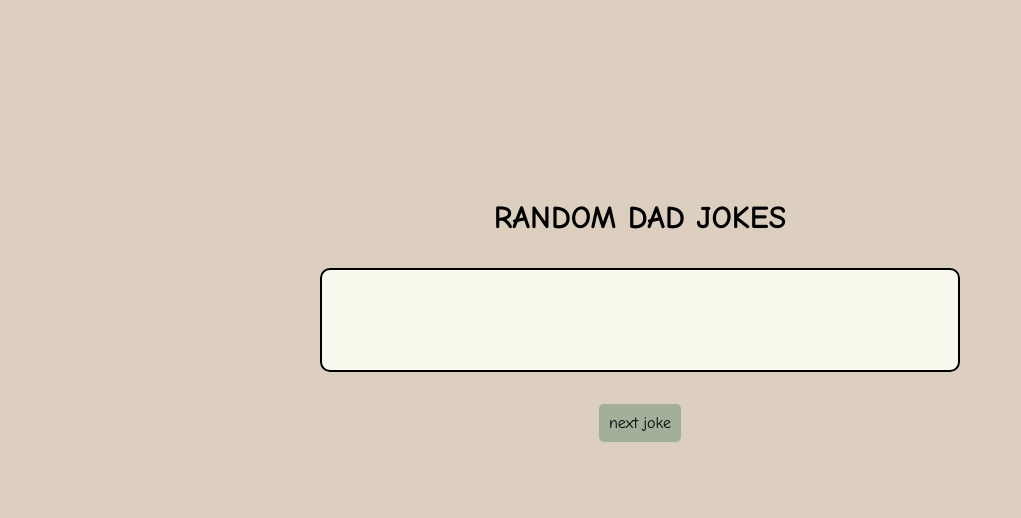
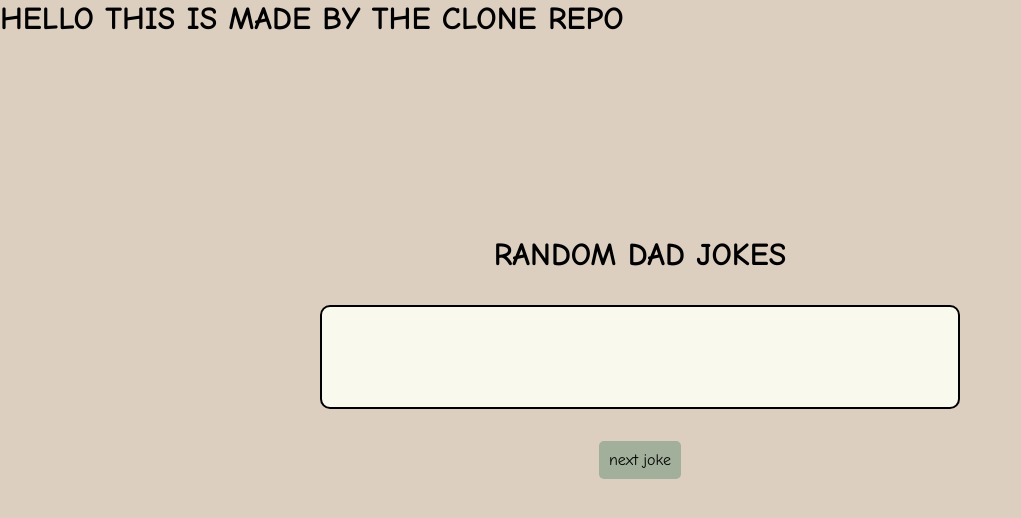
Before and after one commit to J-P-D-20/dadJokes, a website: page public/index.html in a window 1280 px wide. Shown: the whole page, without its empty margins (0-1021 px from the left). Drawn offline with Linux system fonts and the light colour scheme; no server answers; a web font is replaced by a local one.

Commit message:
clone test

```diff
--- a/public/index.html
+++ b/public/index.html
@@ -11,6 +11,8 @@
 </head>
 <body>
 
+
+    <h1>HELLO THIS IS MADE BY THE CLONE REPO</h1>
     <div class="container">
     <header>
         <h1> RANDOM DAD JOKES </h1>
```
